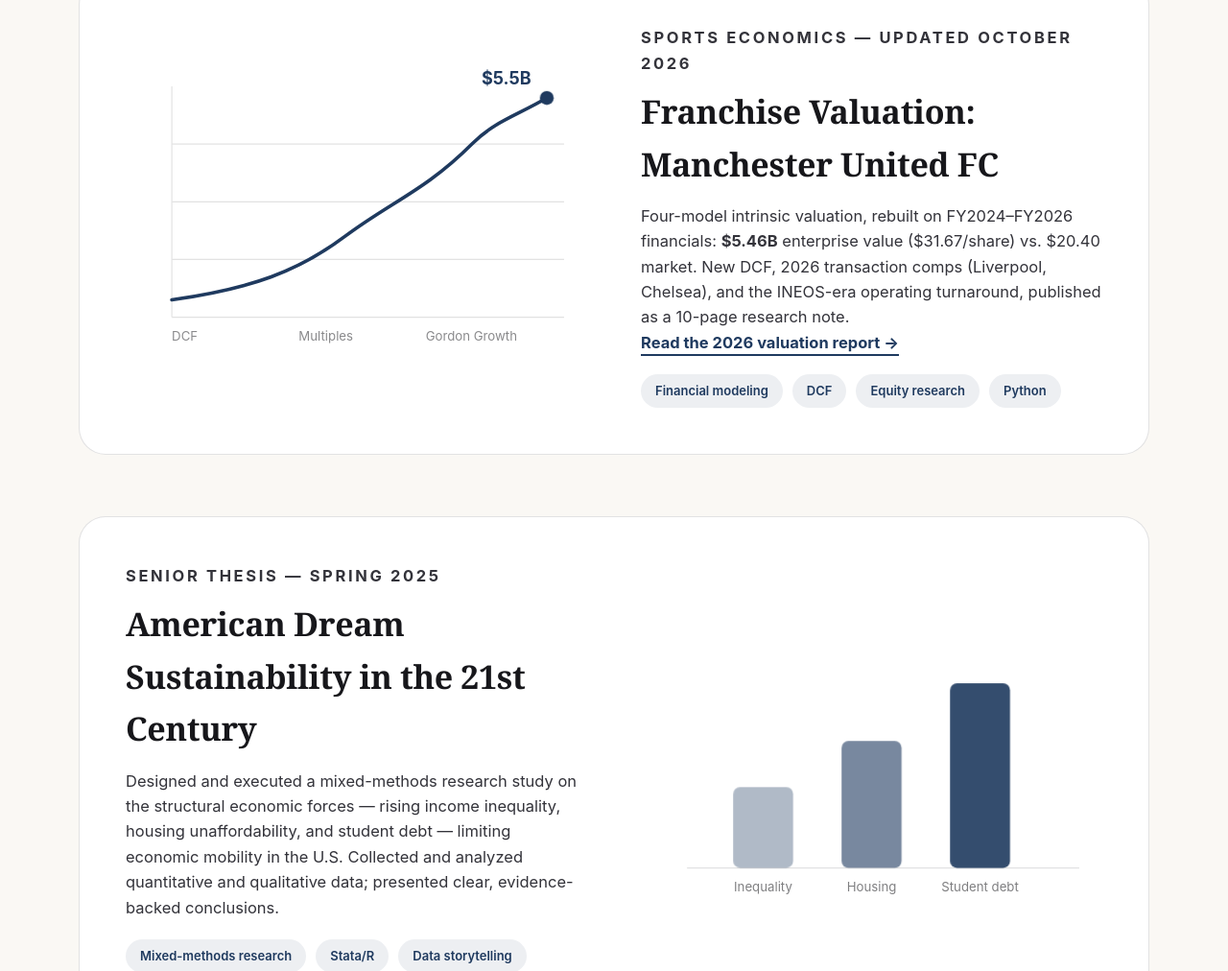
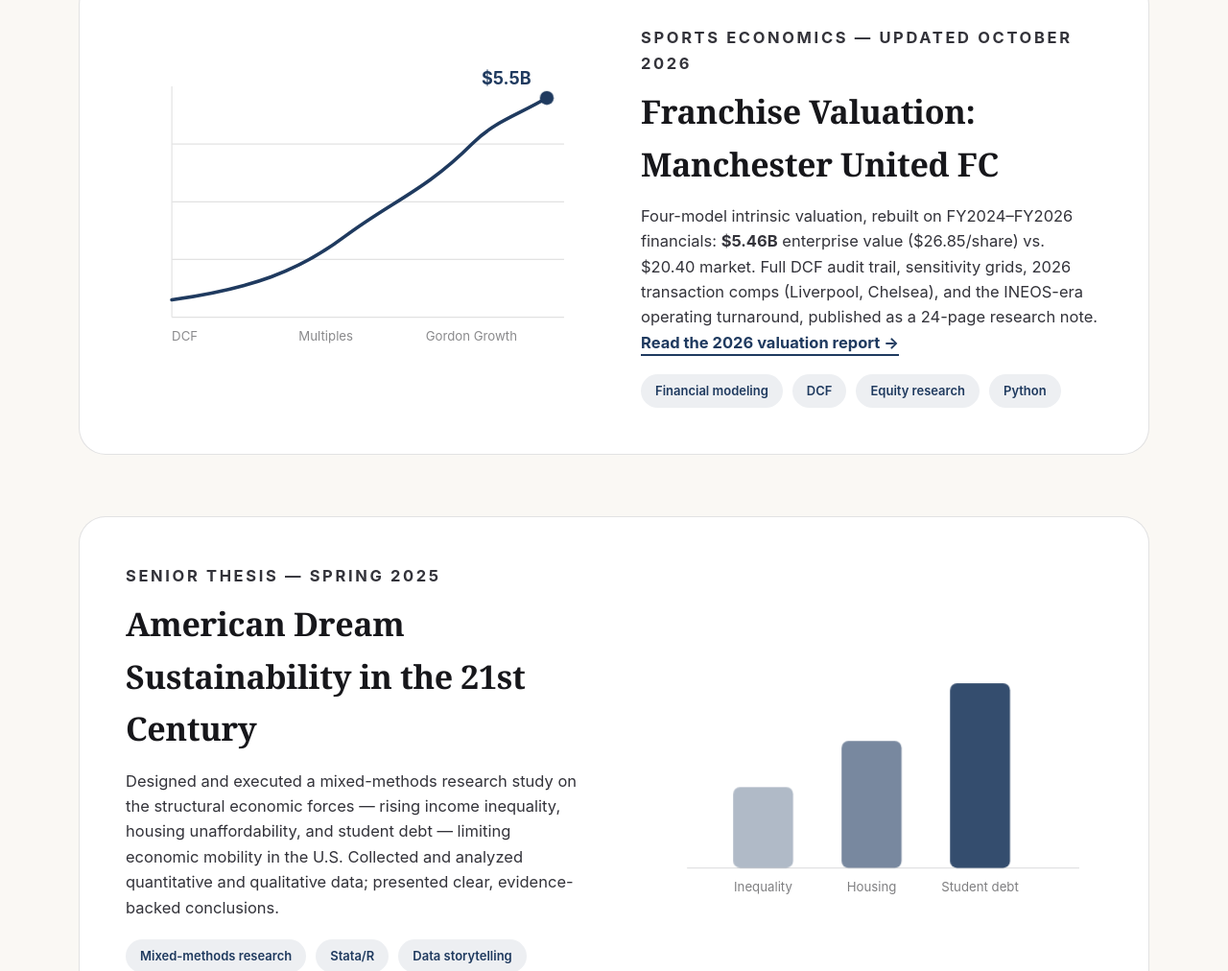
Before and after one commit to patrickjromero/patrickjromero.github.io, a plain HTML site: page index.html in a window 1280 px wide. Shown: the part 2787-3799 px from the top of the page at 96% size. Drawn offline with Linux system fonts and the light colour scheme.

Commit message:
Update Man Utd card: corrected per-share value, 24-page research note

```diff
--- a/index.html
+++ b/index.html
@@ -139,7 +139,7 @@
       <div class="project-copy">
         <p class="card-kicker">Sports Economics &mdash; Updated October 2026</p>
         <h3>Franchise Valuation: Manchester United FC</h3>
-        <p>Four-model intrinsic valuation, rebuilt on FY2024–FY2026 financials: <strong>$5.46B</strong> enterprise value ($31.67/share) vs. $20.40 market. New DCF, 2026 transaction comps (Liverpool, Chelsea), and the INEOS-era operating turnaround, published as a 10-page research note.</p>
+        <p>Four-model intrinsic valuation, rebuilt on FY2024–FY2026 financials: <strong>$5.46B</strong> enterprise value ($26.85/share) vs. $20.40 market. Full DCF audit trail, sensitivity grids, 2026 transaction comps (Liverpool, Chelsea), and the INEOS-era operating turnaround, published as a 24-page research note.</p>
         <p><a class="card-link" href="https://drive.google.com/uc?export=download&id=1X1rV6JbRykTbeG4j6HodfCZw_GAi76uV" target="_blank" rel="noopener">Read the 2026 valuation report &rarr;</a></p>
         <ul class="tag-list"><li>Financial modeling</li><li>DCF</li><li>Equity research</li><li>Python</li></ul>
       </div>
```
